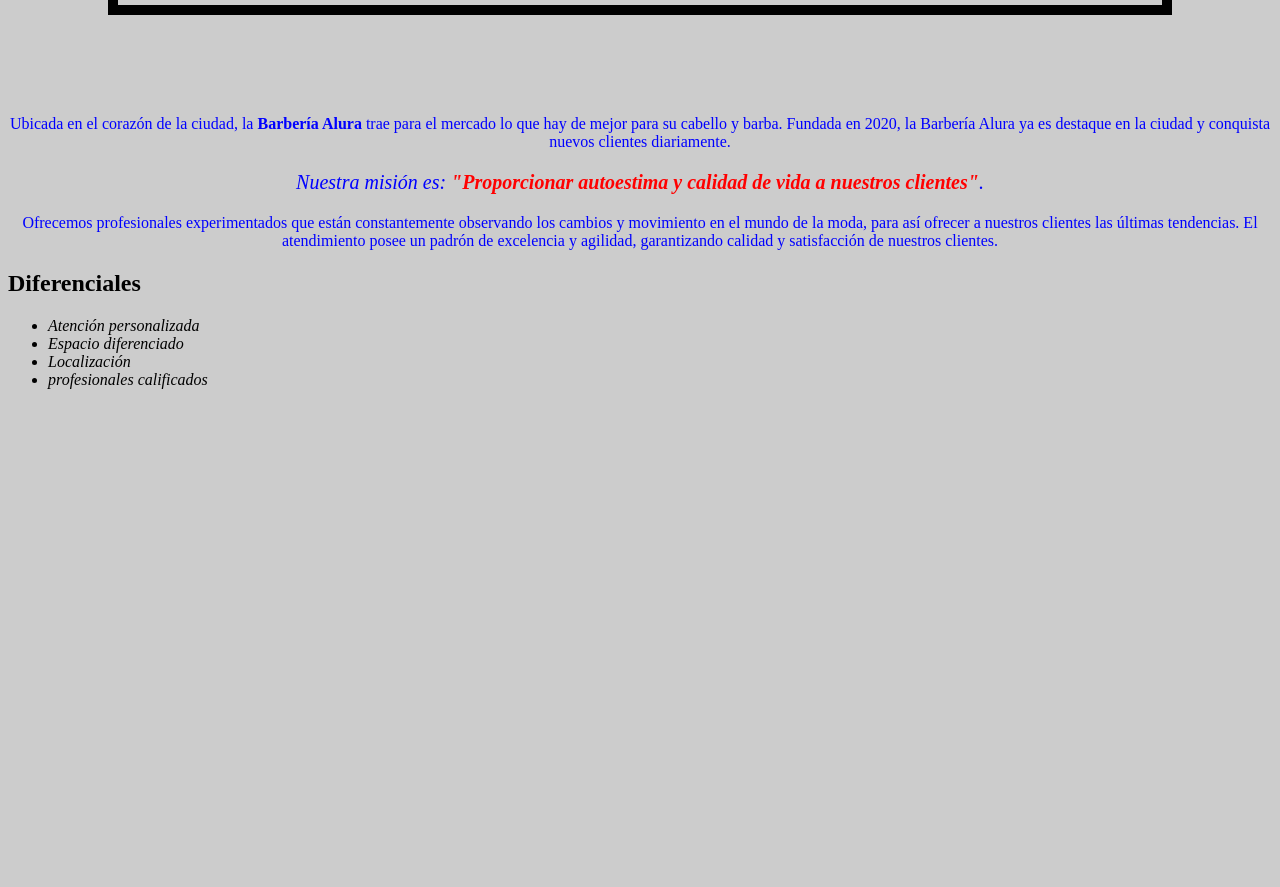
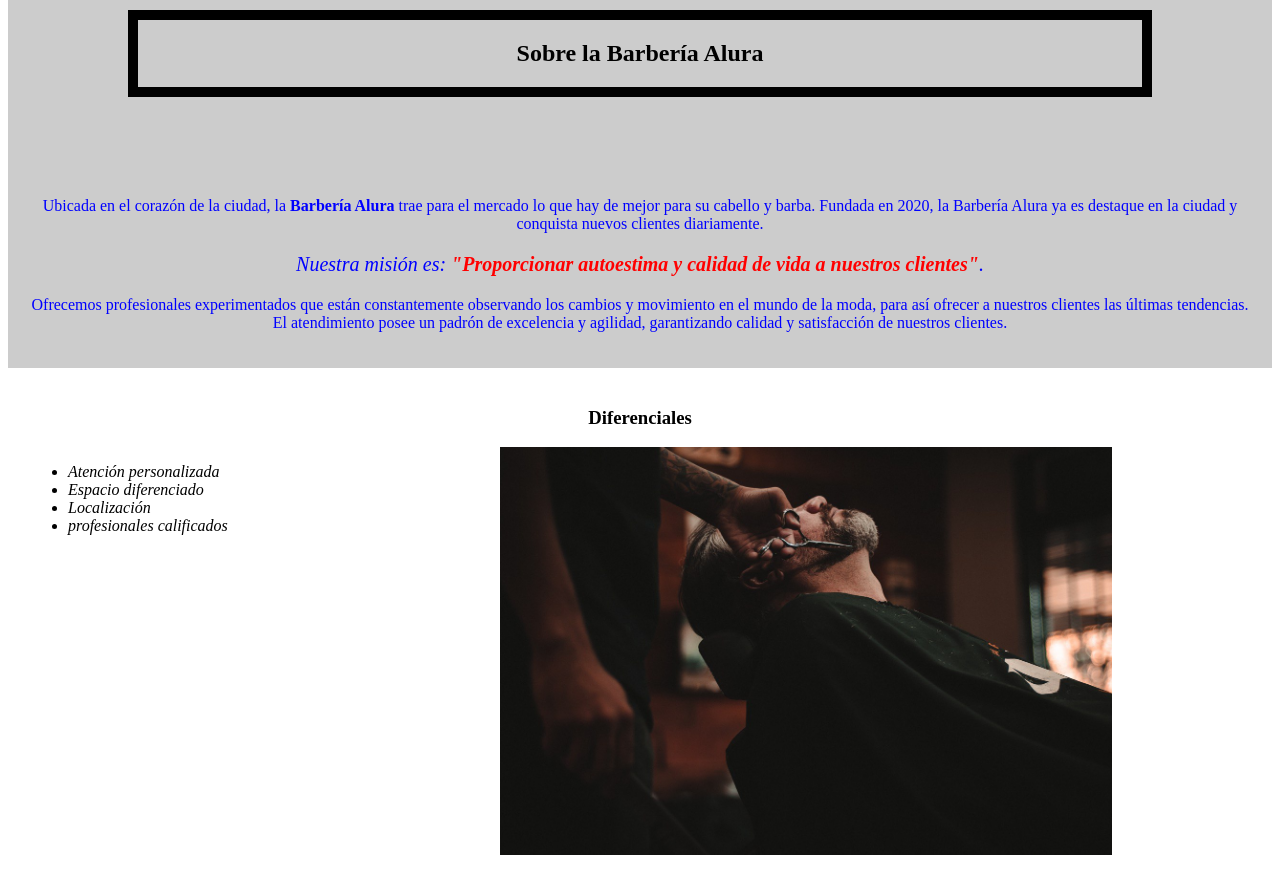
Before and after one commit to JE-SH/Practicas_ONE, a plain HTML site: page 4_HTML_CSS_parte1/index.html in a window 1280 px wide. Shown: the part 668-1555 px from the top of the page. Before the commit the page ends 1073 px from the top, so only its background shows below. Drawn offline with Linux system fonts and the light colour scheme.

Commit message:
mdfy: givin format to page

```diff
--- a/4_HTML_CSS_parte1/index.html
+++ b/4_HTML_CSS_parte1/index.html
@@ -18,9 +18,18 @@
 </head>
 
 <body>
+    <div>
+        <header>
+            <h1 class="tituloPrincipal">Barbería Alura  </h1>
+
+            </header>
+    </div>
+
     <img id="banner" src="banner/banner.jpg">
+    <div class="principal">
+
         <!-- <h1 style="text-align: center;background-color: #dddddd;">Sobre la Barbería Alura</h1> -->
-    <h1>Sobre la Barbería Alura</h1>
+        <h2 class="tituloCentralizado, margen">Sobre la Barbería Alura</h2>
 
         <p >Ubicada en el corazón de la ciudad, la <strong>Barbería Alura</strong> trae para el mercado lo que hay de mejor para su cabello y barba. Fundada en 2020, la Barbería Alura ya es destaque en la ciudad y conquista nuevos clientes diariamente.</p>
 
@@ -28,8 +37,9 @@
         <p id="mision"><em>Nuestra misión es: <strong>"Proporcionar autoestima y calidad de vida a nuestros clientes"</strong>.</em></p>
 
         <p>Ofrecemos profesionales experimentados que están constantemente observando los cambios y movimiento en el mundo de la moda, para así ofrecer a nuestros clientes las últimas tendencias. El atendimiento posee un padrón de excelencia y agilidad, garantizando calidad y satisfacción de nuestros clientes.</p>
-
-    <h2>Diferenciales</h2>
+    </div>
+    <div class="diferenciales">
+        <h3 class="tituloCentralizado">Diferenciales</h3>
         <!-- Unordered List
         <ul>Atención personalizada</ul>
         <ul>Espacio diferenciado</ul>
@@ -44,6 +54,8 @@
             <li class="items">profesionales calificados</li>
 
         </ul>
+        <img src="diferenciales/diferenciales.jpg" class="imagenDiferenciales" alt="">
 
+    </div>
 </body>
 </html>
--- a/4_HTML_CSS_parte1/style.css
+++ b/4_HTML_CSS_parte1/style.css
@@ -1,7 +1,17 @@
-body{
+.tituloPrincipal{
+    padding-left: 30px;
+}
+#banner{
+    width: 100%;
+}
+.principal{
     background-color: #cccccc;
+    padding: 20px;
 }
-h1{
+.tituloCentralizado{
+    text-align: center;
+}
+.margen{
     text-align: center;
     padding: 20px;
     text-align: center;
@@ -19,9 +29,20 @@ em strong{ /*se referencia a la etiqueta en específico. Toma desde la primera e
 #mision{ /*para referenciar id se usa #*/
     font-size: 20px;
 }
-#banner{
-    width: 100%;
+.diferenciales{
+    background: #ffffff;
+    padding: 20px;
 }
-.items{/*class van con .*/
+
+.items{/*class van con ., este permite reutilizar el estilo, con el id no*/
     font-style: italic;
 }
+ul{
+    display: inline-block;
+    vertical-align: top;
+    width: 20%;
+    margin-right: 15%;
+}
+.imagenDiferenciales{
+    width: 50%;
+}
```
Lines whose indentation alone changed are shown as unchanged.
